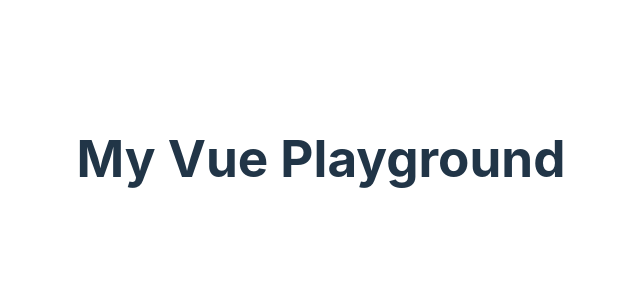
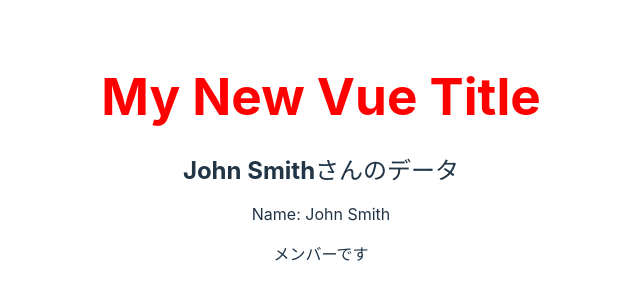
Before and after one commit to kanoi-y/vite-vue-project, a Vue app: page / in a window 1280 px wide. Shown: the part 242-542 px from the top of the page, without its empty margins (319-959 px from the left). Built offline with nearby package versions, Linux system fonts and the light colour scheme.

Commit message:
🔨 v-bind,computed,v-ifを記述

```diff
--- a/src/App.vue
+++ b/src/App.vue
@@ -1,3 +1,35 @@
+<script>
+export default {
+  data() {
+    return {
+      title: 'My New Vue Title',
+      message: 'Welcome to Vue',
+      isRed: true,
+      user: {
+        firstName: 'John',
+        lastName: 'Smith',
+        isMember: true,
+      },
+    }
+  },
+  computed: {
+    fullName() {
+      return this.user.firstName + ' ' + this.user.lastName
+    },
+  },
+}
+</script>
+
 <template>
-  <h1>My Vue Playground</h1>
+  <h1 :title="message" :class="{ red: isRed }">{{ title }}</h1>
+  <h2>{{ fullName }}さんのデータ</h2>
+  <p>Name: {{ fullName }}</p>
+  <p v-if="user.isMember">メンバーです</p>
+  <p v-else>メンバーではありません</p>
 </template>
+
+<style>
+.red {
+  color: red;
+}
+</style>
```
